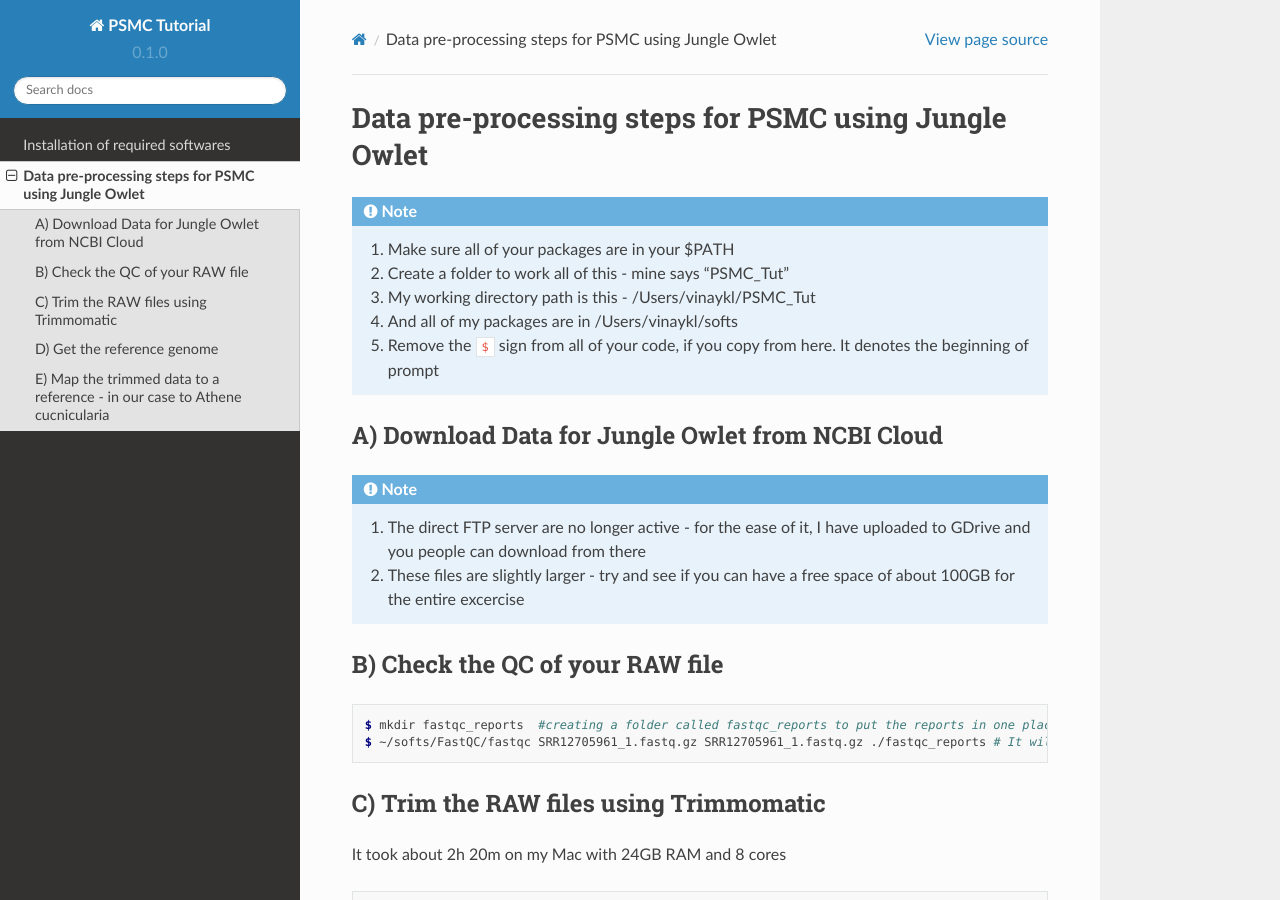
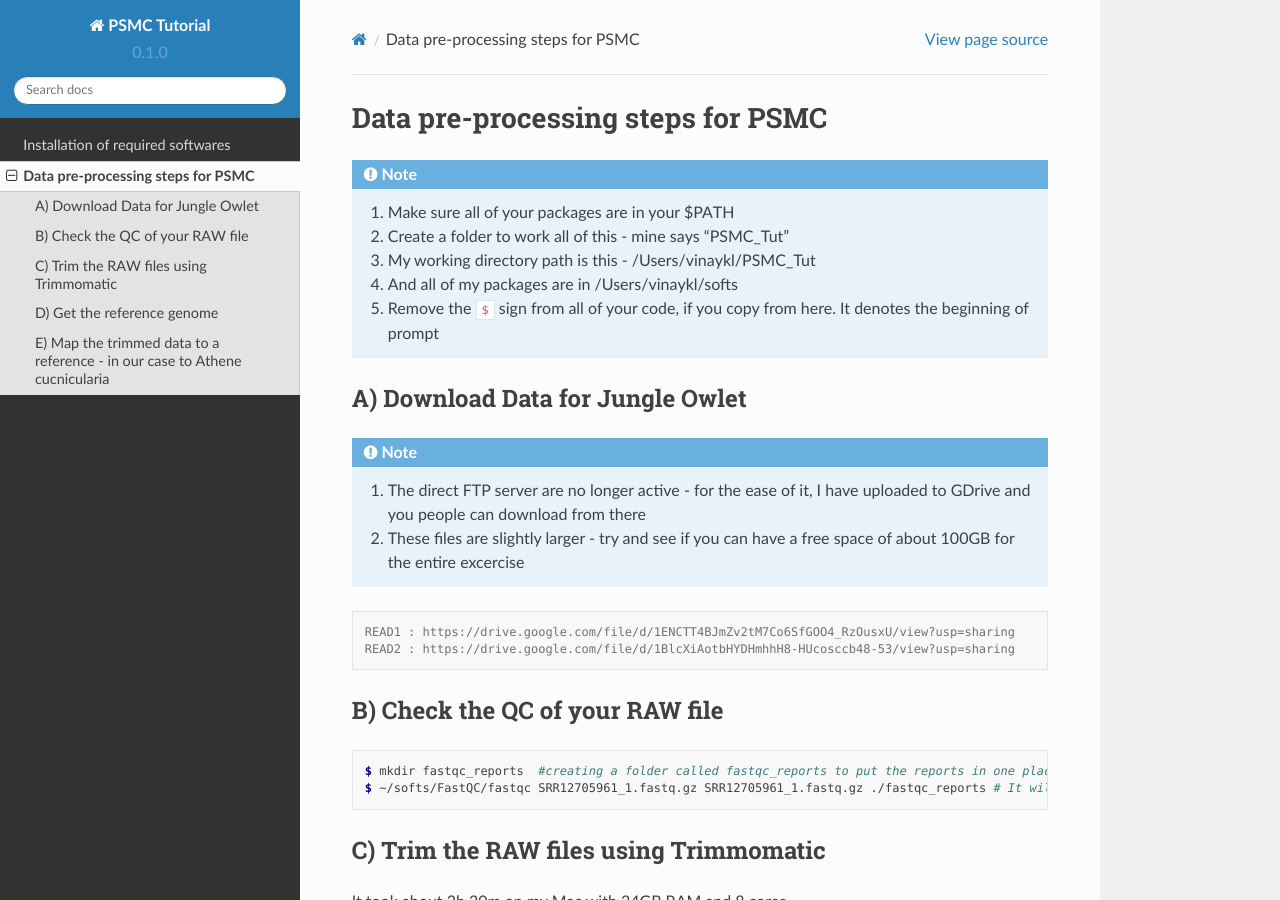
Before and after one commit to stachyris/PSMC_Tutorial-BirdLab, a Sphinx documentation site: the page built from docs/source/01_Data_Pre-Processing.rst, in a window 1280 px wide and 900 px high. Built offline with Sphinx 7.4.7 and the Read the Docs theme 2.0.0, drawn with Linux system fonts in a browser that asks for light colours.

Commit message:
GDrive Links 01_Data_Pre-Processing.rst

```diff
--- a/docs/source/01_Data_Pre-Processing.rst
+++ b/docs/source/01_Data_Pre-Processing.rst
@@ -1,4 +1,4 @@
-Data pre-processing steps for PSMC using Jungle Owlet
+Data pre-processing steps for PSMC
 =====================================================
 
 .. note::
@@ -9,7 +9,7 @@
  4) And all of my packages are in /Users/vinaykl/softs
  5) Remove the ``$`` sign from all of your code, if you copy from here. It denotes the beginning of prompt
 
-A) Download Data for Jungle Owlet from NCBI Cloud
+A) Download Data for Jungle Owlet
 ----------------------------------------------
 
 .. note::
@@ -18,6 +18,11 @@
      people can download from there
   2. These files are slightly larger - try and see if you can have a free space of about 100GB for the
      entire excercise
+
+.. code-block:: console
+
+ READ1 : https://drive.google.com/file/d/1ENCTT4BJmZv2tM7Co6SfGOO4_RzOusxU/view?usp=sharing
+ READ2 : https://drive.google.com/file/d/1BlcXiAotbHYDHmhhH8-HUcosccb48-53/view?usp=sharing
 
 B) Check the QC of your RAW file
 -----------------------------
```
